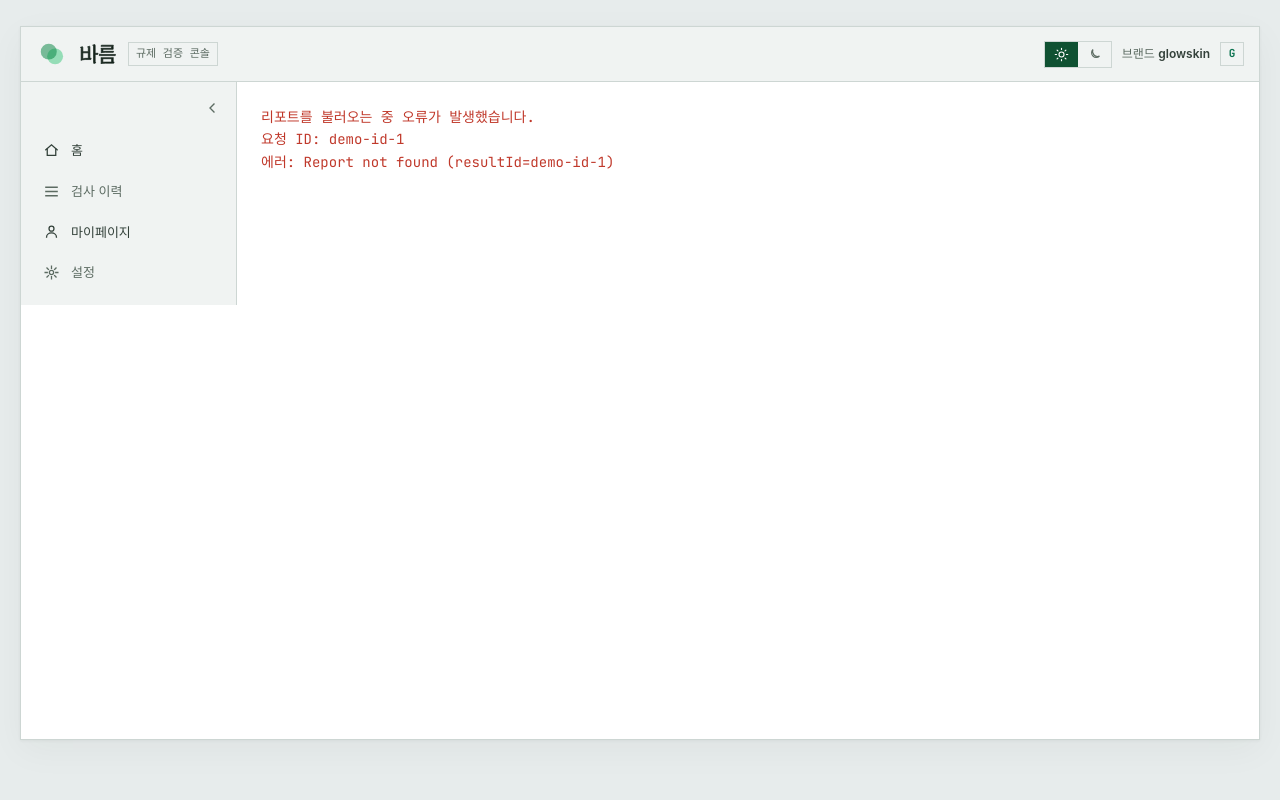
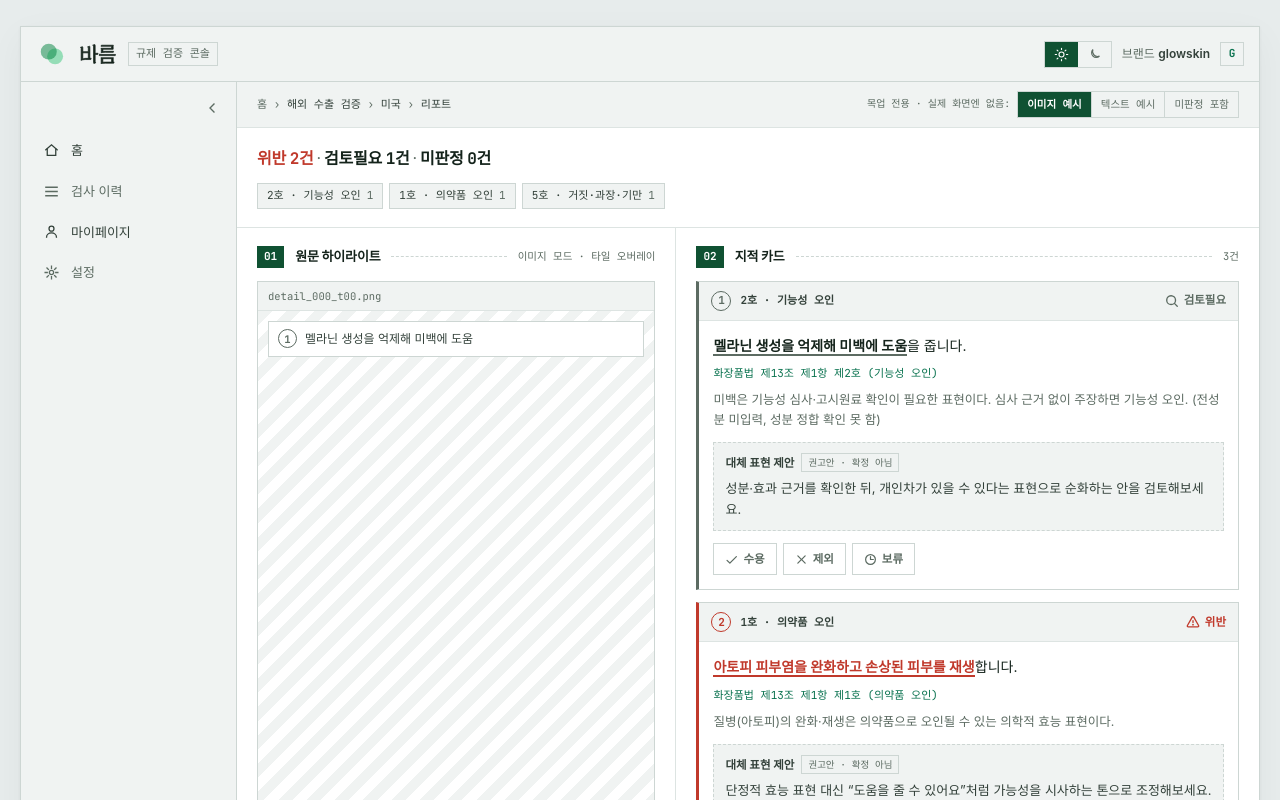
Before and after one commit to haneebunny/barum, a Next.js app in the folder frontend/: page /report/demo-id-1 in a window 1280 px wide. Before the commit this address had no page. Shown: the top 800 px of the page. Built offline with nearby package versions, Linux system fonts and the light colour scheme; a web font is replaced by a local one.

Commit message:
fix: 리포트 화면 데모 ID 매핑 및 동적 브레드크럼 구현

```diff
--- a/frontend/app/report/[id]/ReportClient.tsx
+++ b/frontend/app/report/[id]/ReportClient.tsx
@@ -26,15 +26,21 @@
   return s.replace(/[&<>]/g, (c) => ({ "&": "&amp;", "<": "&lt;", ">": "&gt;" }[c] || c));
 }
 
-function markSentence(sentence: string, hlItems: Array<{ span: string; cls: string; badge: number }>) {
+function markSentence(
+  sentence: string,
+  hlItems: Array<{ span: string; cls: string; badge: number; idx: number }>,
+  actions: Record<number, "accept" | "exclude" | "hold" | null>
+) {
   let out = escapeHtml(sentence);
   const items = [...hlItems].sort((a, b) => b.span.length - a.span.length);
   items.forEach((it) => {
     const needle = escapeHtml(it.span);
     if (out.indexOf(needle) === -1) return;
+    const isExcluded = actions[it.idx] === "exclude";
+    const stCls = isExcluded ? " st-exclude" : "";
     out = out.replace(
       needle,
-      `<span class="hlspan ${it.cls}"><span class="tag">${it.badge}</span>${needle}</span>`
+      `<span class="hlspan ${it.cls}${stCls}"><span class="tag">${it.badge}</span>${needle}</span>`
     );
   });
   return out;
@@ -43,7 +49,7 @@
 export function ReportClient({ envelope }: ReportClientProps) {
   const [activeEnvelope, setActiveEnvelope] = useState<ReportEnvelope>(envelope);
   const [activeFixture, setActiveFixture] = useState<"image" | "text" | "unjudged" | string>(() => {
-    if (envelope.result_id === "demo-text-id" || envelope.result_id === "text") return "text";
+    if (envelope.result_id === "demo-text-id" || envelope.result_id === "text" || envelope.result_id === "demo-id-2") return "text";
     if (envelope.result_id === "demo-unjudged-id" || envelope.result_id === "unjudged" || envelope.result_id === "a3Fk9mdemo") return "unjudged";
     return "image";
   });
@@ -118,7 +124,15 @@
           <Link href="/" className="home">
             홈
           </Link>{" "}
-          <span className="sep">›</span> 국내 광고 검증 <span className="sep">›</span> 리포트
+          <span className="sep">›</span>{" "}
+          {activeEnvelope.region === "US" ? (
+            <>
+              해외 수출 검증 <span className="sep">›</span> 미국{" "}
+            </>
+          ) : (
+            <>국내 광고 검증</>
+          )}
+          <span className="sep">›</span> 리포트
         </span>
         <div className="modeswitch">
           <span className="msl devnote">목업 전용 · 실제 화면엔 없음:</span>
@@ -151,11 +165,11 @@
       {/* 요약 상단바 */}
       <div className="statbar">
         <p className="headline">
-          <span className="nviol">위반 {nViol}건</span>
+          <span className="nviol">위반 <span className="num">{nViol}</span>건</span>
           <span className="sep2">·</span>
-          검토필요 {nReview}건
+          검토필요 <span className="num">{nReview}</span>건
           <span className="sep2">·</span>
-          미판정 {d.unjudged.length}건
+          미판정 <span className="num">{d.unjudged.length}</span>건
         </p>
         <div className="typechips">
           {Object.entries(typeCounts).map(([type, count]) => {
@@ -163,7 +177,7 @@
             const label = TYPE_LABEL[type as keyof typeof TYPE_LABEL] || type;
             return (
               <span key={type} className="typechip">
-                {label} <span className="cnt">{count}</span>
+                {label} <span className="cnt num">{count}</span>
               </span>
             );
           })}
@@ -194,7 +208,7 @@
                 const byTile: Record<
                   string,
                   Array<
-                    | { type: "find"; num: number; item: typeof d.findings[number] }
+                    | { type: "find"; num: number; idx: number; item: typeof d.findings[number] }
                     | { type: "uj"; letter: string; item: typeof d.unjudged[number] }
                   >
                 > = {};
@@ -203,7 +217,7 @@
                   const t = o.f.location.tile;
                   if (t) {
                     if (!byTile[t]) byTile[t] = [];
-                    byTile[t].push({ type: "find", num: o.num, item: o.f });
+                    byTile[t].push({ type: "find", num: o.num, idx: o.idx, item: o.f });
                   }
                 });
 
@@ -229,9 +243,11 @@
                           <div className="tilebg">
                             {rows.map((r, ri) => {
                               if (r.type === "find") {
+                                const isExcluded = actions[r.idx] === "exclude";
+                                const stCls = isExcluded ? " st-exclude" : "";
                                 const cls = r.item.flag === "위반" ? "violation" : "review";
                                 return (
-                                  <div className={`hlband ${cls}`} key={ri}>
+                                  <div className={`hlband ${cls}${stCls}`} key={ri}>
                                     <span className="hlbadge">{r.num}</span>
                                     <span className="hltxt">{r.item.span}</span>
                                   </div>
@@ -259,7 +275,7 @@
               (() => {
                 // 텍스트 모드: findings 및 unjudged 문장들을 통합하여 order 순으로 렌더링
                 // 1. findings 문장 분류
-                const seenFindings: Record<string, Array<{ span: string; cls: string; badge: number }>> = {};
+                const seenFindings: Record<string, Array<{ span: string; cls: string; badge: number; idx: number }>> = {};
                 const sentenceOrders: Record<string, number> = {};
 
                 findByOrder.forEach((o) => {
@@ -272,6 +288,7 @@
                     span: o.f.span,
                     cls: o.f.flag === "위반" ? "violation" : "review",
                     badge: o.num,
+                    idx: o.idx,
                   });
                 });
 
@@ -291,7 +308,7 @@
                   sentence: string;
                   order: number;
                   // find type extra
-                  hlItems?: Array<{ span: string; cls: string; badge: number }>;
+                  hlItems?: Array<{ span: string; cls: string; badge: number; idx: number }>;
                   // uj type extra
                   letter?: string;
                 }
@@ -322,7 +339,7 @@
                 const htmlContent = allSentences
                   .map((node) => {
                     if (node.type === "find" && node.hlItems) {
-                      return markSentence(node.sentence, node.hlItems);
+                      return markSentence(node.sentence, node.hlItems, actions);
                     } else if (node.type === "uj" && node.letter) {
                       return `<span class="hlspan unjudged"><span class="tag">${node.letter}</span>${escapeHtml(
                         node.sentence
@@ -347,7 +364,7 @@
             <span className="n">02</span>
             <h2>지적 카드</h2>
             <span className="rule" />
-            <span className="hint">{d.findings.length}건</span>
+            <span className="hint"><span className="num">{d.findings.length}</span>건</span>
           </div>
           <div className="findlist">
             {findByOrder.map((o) => {
@@ -447,7 +464,7 @@
       {/* 하단 브릿지 */}
       <div className="bridge">
         <p>지적된 표현을 검토했다면, 위험을 낮춘 수정 권고안을 반영해 상세페이지 초안을 만들 수 있어요.</p>
-        <Link href="/" className="btn primary">
+        <Link href="/content" className="btn primary">
           이 수정안대로 상세페이지 만들기 <span className="mono">→</span>
         </Link>
       </div>
@@ -493,6 +510,46 @@
   }
   .metastrip .sep {
     color: var(--ink-3);
+  }
+
+  .modeswitch {
+    margin-left: auto;
+    display: flex;
+    align-items: center;
+    gap: 7px;
+  }
+  .modeswitch .msl {
+    color: var(--ink-3);
+  }
+  .modeswitch .msbtns {
+    display: flex;
+    border: 1px solid var(--line-2);
+  }
+  .modeswitch button {
+    font-family: var(--mono);
+    font-size: 10.5px;
+    padding: 4px 9px;
+    border: 0;
+    border-right: 1px solid var(--line-2);
+    background: transparent;
+    color: var(--ink-3);
+    cursor: pointer;
+  }
+  .modeswitch button:last-child {
+    border-right: 0;
+  }
+  .modeswitch button:hover {
+    color: var(--ink);
+    background: var(--nav-hover);
+  }
+  .modeswitch button.on {
+    background: var(--brand-deep);
+    color: var(--on-brand);
+    font-weight: 700;
+  }
+  .devnote {
+    color: var(--ink-3);
+    font-size: 10px;
   }
 
   .statbar {
@@ -1022,5 +1079,23 @@
     .statusbar .seg.grow {
       display: none;
     }
+    .modeswitch {
+      margin-left: 0;
+      width: 100%;
+    }
+  }
+  @media (prefers-reduced-motion: reduce) {
+    * {
+      transition: none !important;
+      animation: none !important;
+    }
+  }
+
+  .hlband.st-exclude {
+    opacity: 0.5;
+  }
+  .hlspan.st-exclude {
+    opacity: 0.5;
+    text-decoration: line-through;
   }
 `;
--- a/frontend/lib/api/client.ts
+++ b/frontend/lib/api/client.ts
@@ -222,9 +222,9 @@
     setTimeout(() => {
       let report: CheckReport | undefined;
 
-      if (resultId === "demo-image-id" || resultId === "image") {
+      if (resultId === "demo-image-id" || resultId === "image" || resultId === "demo-id-1") {
         report = MOCK_REPORTS.image;
-      } else if (resultId === "demo-text-id" || resultId === "text") {
+      } else if (resultId === "demo-text-id" || resultId === "text" || resultId === "demo-id-2") {
         report = MOCK_REPORTS.text;
       } else if (resultId === "demo-unjudged-id" || resultId === "unjudged" || resultId === "a3Fk9mdemo") {
         report = MOCK_REPORTS.unjudged;
@@ -238,8 +238,13 @@
       resolve({
         result_id: resultId,
         created_at: new Date().toISOString(),
-        region: report.summary.region,
-        image_available: resultId.includes("image") || resultId.includes("unjudged") || resultId === "a3Fk9mdemo" || resultId === "image",
+        region: resultId === "demo-id-1" ? "US" : report.summary.region,
+        image_available:
+          resultId.includes("image") ||
+          resultId.includes("unjudged") ||
+          resultId === "a3Fk9mdemo" ||
+          resultId === "image" ||
+          resultId === "demo-id-1",
         report,
       });
     }, 800);
```
